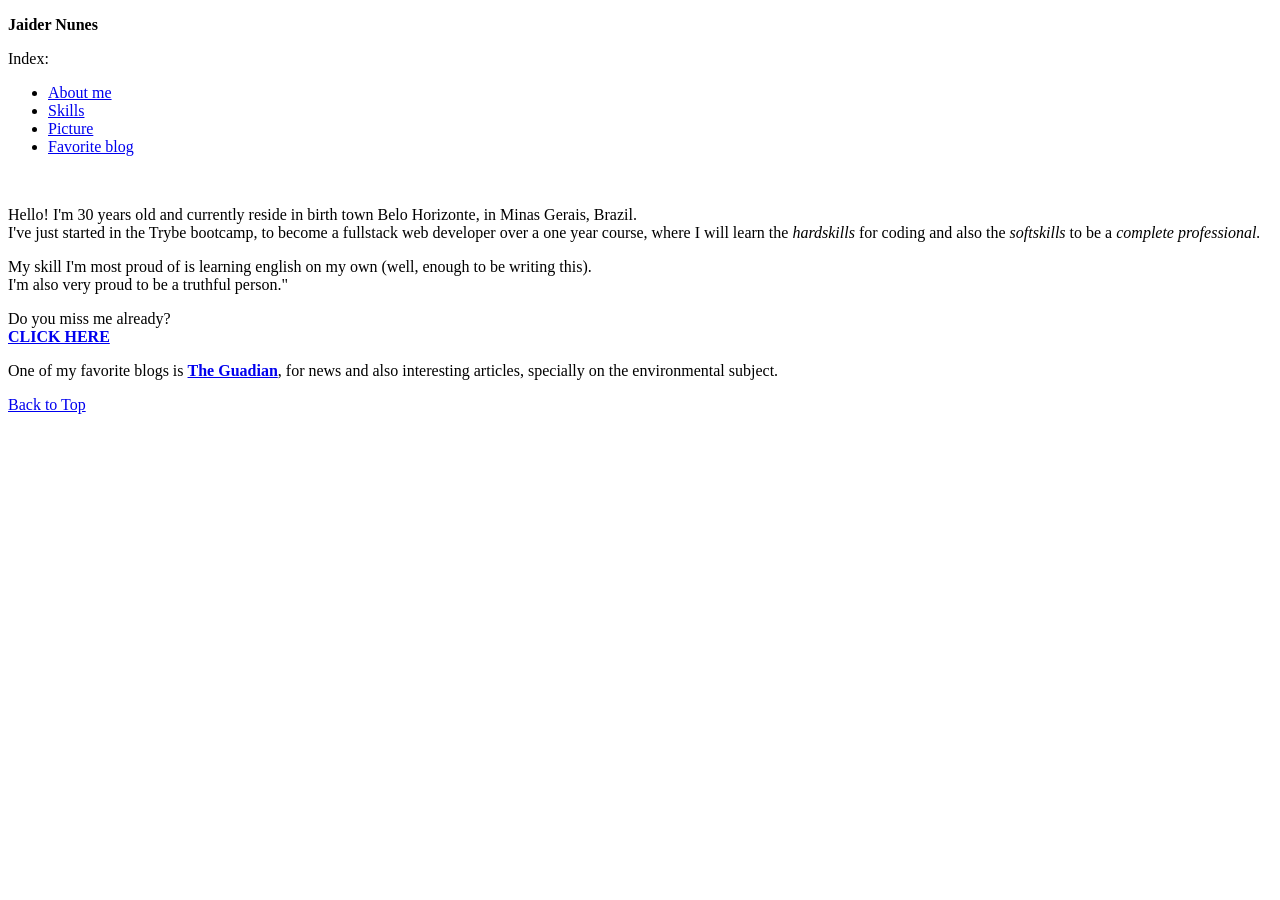
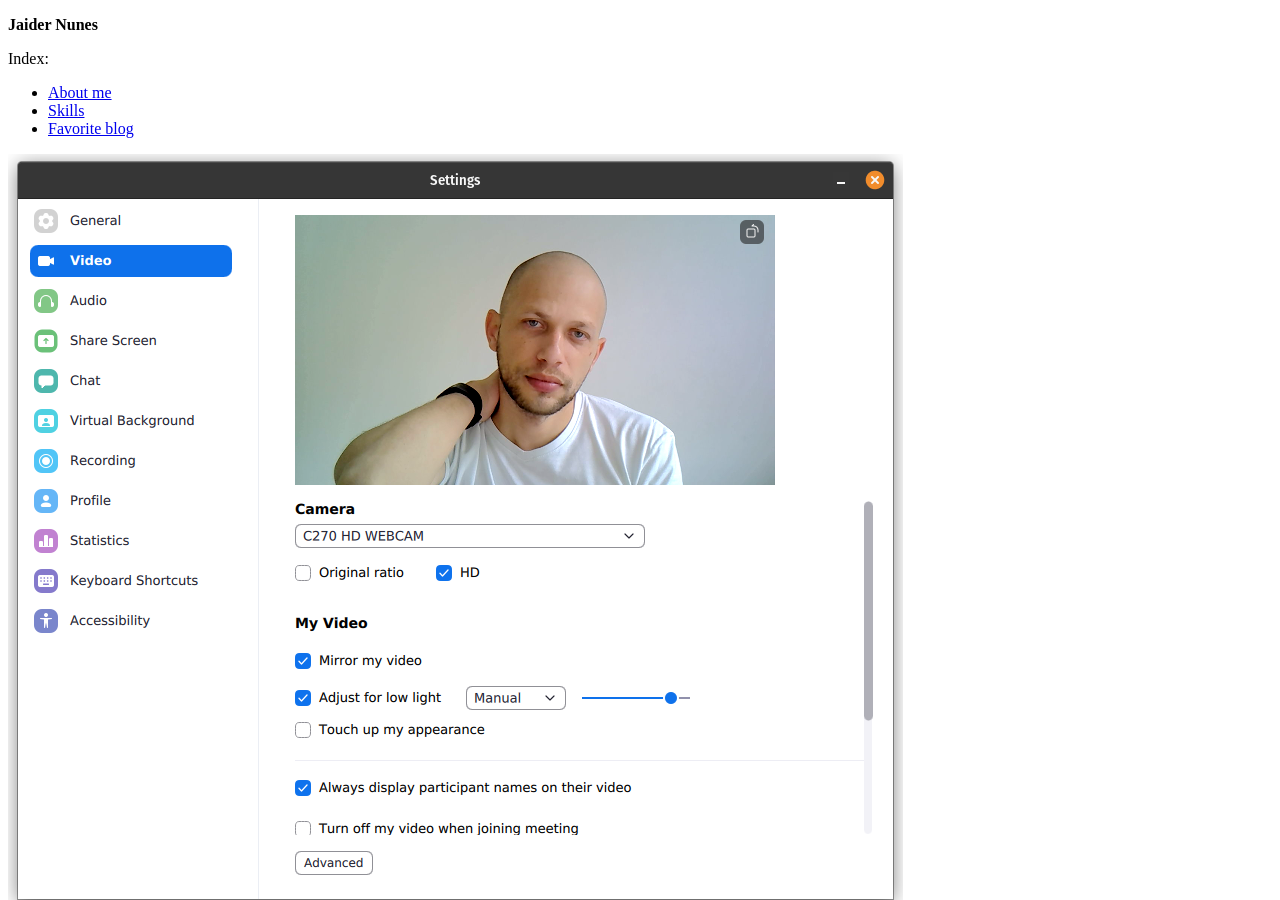
Before and after one commit to jaidernunes/3.1-trybe-exercises, a plain HTML site: page index.html in a window 1280 px wide. Shown: the top 900 px of the page. Before the commit the page ends 800 px from the top, so only its background shows below. Drawn offline with Linux system fonts and the light colour scheme.

Commit message:
added picture and formatting

```diff
--- a/index.html
+++ b/index.html
@@ -18,26 +18,52 @@
         <ul>
             <li><a href="#about">About me</a></li>
             <li><a href="#skills">Skills</a></li>
-            <li><a href="#picture">Picture</a></li>
             <li><a href="#blog">Favorite blog</a></li>
         </ul>
     </p>
 
     <!-- *Uma foto atual sua, acompanhada de um texto alternativo, que deve ser a descrição da foto que você está usando; -->
     <p>
-        <img id=jaider src="" alt="">
+        <img id=jaider src="zoom-teste.png" alt="Eu testando a webcam no Zoom no Pop! OS">
     </p>
 
+    <br>
+    <br>
+
     <!-- *Uma breve descrição sobre você, destacando algumas informações como nacionalidade e a cidade/estado onde mora; -->
-    <p>Hello! I'm 30 years old and currently reside in birth town Belo Horizonte, in Minas Gerais, Brazil.
+    <p id="about">Hello! I'm 30 years old and currently reside in birth town Belo Horizonte, in Minas Gerais, Brazil.
         <br>
         I've just started in the Trybe bootcamp, to become a fullstack web developer over a one year course, where I will learn the <em>hardskills</em> for coding and also the <em>softskills</em> to be a <em>complete professional.</em>
     </p>
 
+    <br>
+    <br>
+    <br>
+    <br>
+    <br>
+    <br>
+    <br>
+    <br>
+    <br>
+    <br>
+
     <!-- *Uma lista de habilidades que você possui, com destaque para aquela de que você mais se orgulha; -->
-    <p>My skill I'm most proud of is learning english on my own (well, enough to be writing this).
+    <p id="skills">My skill I'm most proud of is learning english on my own (well, enough to be writing this).
         <br>
-        I'm also very proud to be a truthful person."</p>
+        I'm also very proud to be a truthful person."
+    </p>
+
+    <br>
+    <br>
+    <br>
+    <br>
+    <br>
+    <br>
+    <br>
+    <br>
+    <br>
+    <br>
+
 
     <!-- *Um link interno para a sua foto; -->
     <p>Do you miss me already?
@@ -45,11 +71,24 @@
         <a href="#jaider"><strong>CLICK HERE</strong></a>
     </p>
 
+    <br>
+    <br>
+    <br>
+    <br>
+    <br>
+    <br>
+    <br>
+    <br>
+    <br>
+    <br>
+
     <!-- *Um link externo para algum blog de que você goste, que abra em uma nova aba; -->
-    <p>One of my favorite blogs is <a href="https://www.theguardian.com/" target="_blank"><strong>The Guadian</strong></a>, for news and also interesting articles, specially on the environmental subject.</p>
+    <p id="blog">One of my favorite blogs is <a href="https://www.theguardian.com/" target="_blank"><strong>The Guadian</strong></a>, for news and also interesting articles, specially on the environmental subject.
+    </p>
+
 
     <!-- *Partes do seu portfólio destacadas com negrito e/ou itálico; -->
-    <p></p>
+
 
     <!-- *Um índice com links internos para as diferentes seções do seu portfólio. -->
     <p></p>
```
Also changed, not shown: zoom-teste.png (added).
